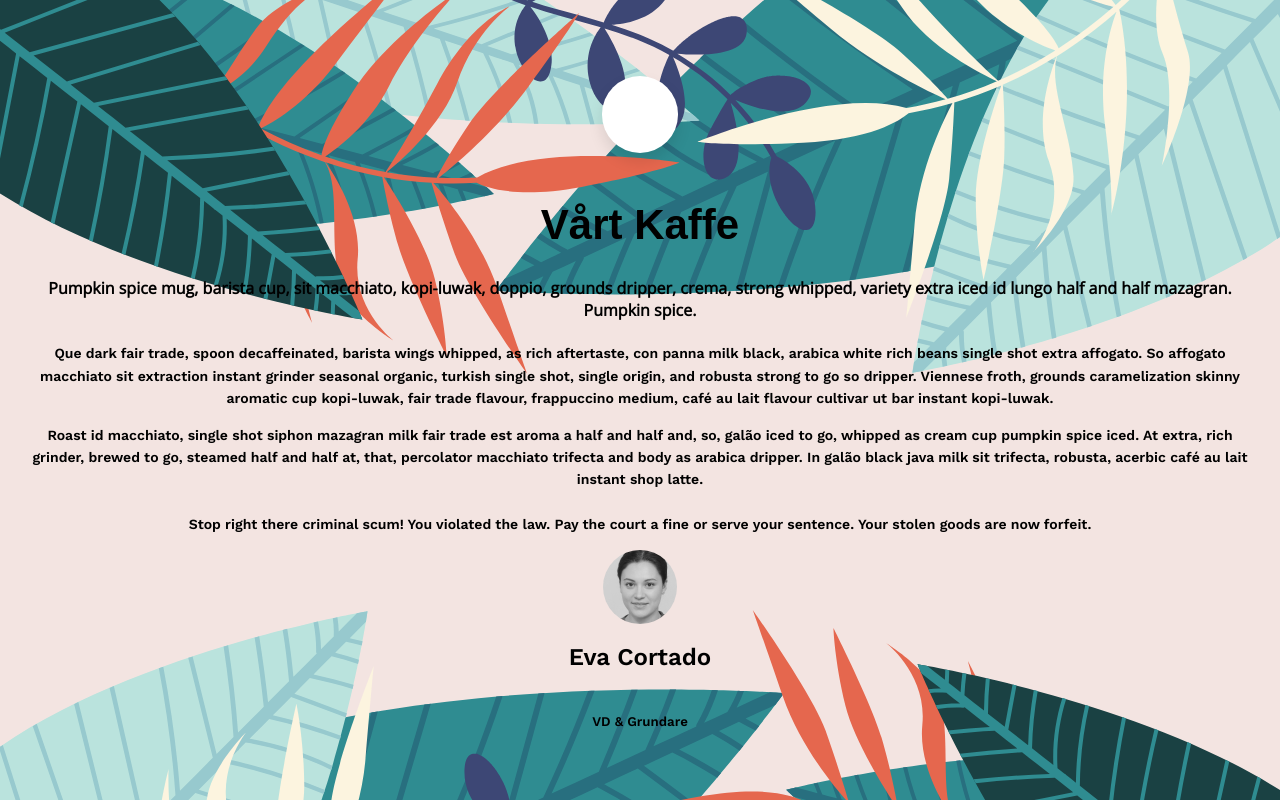
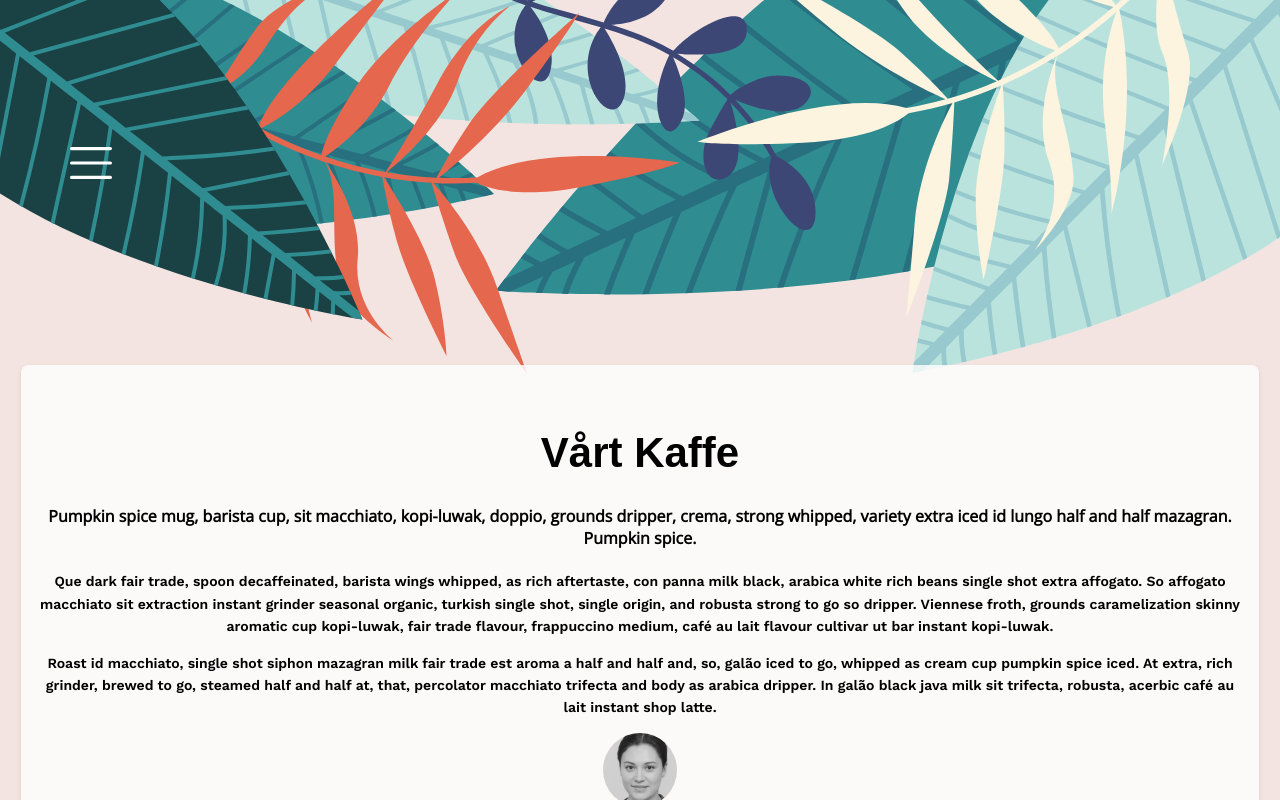
Before and after one commit to Puttzer/AirBean-Coffeedrop, a Vue app: page /about in a window 1280 px wide. Shown: the top 800 px of the page. Built offline with nearby package versions, Linux system fonts and the light colour scheme; no server answers.

Commit message:
uuuuuuuuuuuuuuuuuuuh too much i forgor what ive done.

```diff
--- a/src/views/About.vue
+++ b/src/views/About.vue
@@ -3,9 +3,11 @@
     <button class="menu-btn" @click="$router.push('/Navigation')">
       <img src="../assets/graphics/navicon.svg" />
     </button>
-    <h1>Vårt Kaffe</h1>
-    <!-- a comment for pull request! -->
-    <h4>
+    <div class="about">
+      <!-- Header background image -->
+      <h1 class="text-background">Vårt Kaffe</h1>
+
+      <h4 class="text-background">
         Pumpkin spice mug, barista cup, sit
         macchiato, kopi-luwak, doppio, grounds
         dripper, crema, strong whipped, variety
@@ -13,7 +15,7 @@
         Pumpkin spice.
       </h4>
 
-    <p>
+      <p class="text-background">
         Que dark fair trade, spoon decaffeinated, barista
         wings whipped, as rich aftertaste, con panna milk
         black, arabica white rich beans single shot extra
@@ -26,7 +28,7 @@
         bar instant kopi-luwak.
       </p>
 
-    <p>
+      <p class="text-background">
         Roast id macchiato, single shot siphon mazagran
         milk fair trade est aroma a half and half and, so,
         galão iced to go, whipped as cream cup pumpkin
@@ -35,14 +37,19 @@
         trifecta and body as arabica dripper. In galão black
         java milk sit trifecta, robusta, acerbic café au lait instant shop latte.
         <br />
-      <br />Stop right there criminal scum! You violated the law. Pay the court a fine or serve your sentence. Your stolen goods are now forfeit.
+
       </p>
+
+      <!-- Person Section -->
       <div class="person">
         <img class="VD" src="../assets/graphics/eva-cortado.jpg" alt="Eva Cortado" />
         <h2>Eva Cortado</h2>
         <h5>VD & Grundare</h5>
       </div>
+
     </div>
+  </div>
+
 </template>
 
 <script>
@@ -52,34 +59,47 @@ export default {};
 <style lang="scss" scoped>
 @import url("https://fonts.googleapis.com/css?family=Open+Sans&display=swap");
 
+
 .coffee {
   padding: 6rem 1.3rem;
   box-sizing: border-box;
-  background-image: url("../assets/graphics/graphics-header.svg"),
-    url("../assets/graphics/graphics-footer.svg");
 
+  /* Add top graphics */
+  background-image: url("../assets/graphics/graphics-header.svg");
   background-position: top center, bottom center;
   background-repeat: no-repeat, no-repeat;
   background-size: 100%, 100%;
-  background-color: #f3e4e1;
+  background-color: #f3e4e1; /* Base background color */
   color: black;
 }
+
+/* Add a background color for text sections */
+.about {
+  background-color: rgba(255, 255, 255, 0.8); /* Flat white background with slight transparency */
+  padding: 1rem; /* Spacing inside the background */
+  margin-bottom: 1rem; /* Space between text sections */
+  border-radius: 8px; /* Rounded corners */
+  box-shadow: 0 2px 4px rgba(0, 0, 0, 0.1); /* Subtle shadow */
+  margin-top: 20vh;
+}
+
+/* Header Styling */
 h1 {
   padding-top: 20px;
   font-family: "PT Sans", sans-serif;
   font-style: normal;
   font-weight: bold;
   font-size: 42px;
-  // line-height: 120%;
 }
+
+/* Subheader Styling */
 h4 {
   font-weight: bold;
   font-family: "Open Sans", sans-serif;
   text-align: center;
 }
-.VD {
-  border-radius: 50%;
-}
+
+/* Paragraph Text Styling */
 p {
   font-family: "Work Sans", sans-serif;
   font-style: normal;
@@ -87,24 +107,31 @@ p {
   font-size: 14px;
   line-height: 160%;
 }
+
+/* Person Section Styling */
 .person {
   display: flex;
   flex-direction: column;
   align-items: center;
 }
+
+/* Round Person Image */
+.VD {
+  border-radius: 50%;
+}
+
+/* Menu Button Styling */
 .menu-btn {
-  margin-top: -20px;
   border: none;
-  text-decoration: none;
-  display: inline-block;
-  font-size: 16px;
   cursor: pointer;
   width: 4.8rem;
   height: 4.8rem;
   border-radius: 50%;
-  background-color: white;
-  box-shadow: 0px 8px 15px rgba(0, 0, 0, 0.1);
+  // box-shadow: 0px 8px 15px rgba(0, 0, 0, 0.1);
+  margin: 2rem;
+  background-color: #ffffff00;
 }
+
 .menu-btn img {
   width: 2.6rem;
   height: 2rem;
--- a/src/views/Navigation.vue
+++ b/src/views/Navigation.vue
@@ -10,7 +10,7 @@
     <div class="Nav-Container">
       <div class="Nav-Items">
         <button v-on:click="()=>$router.push('Meny')">Meny</button>
-        <button v-on:click="()=>$router.push('About')">VårtKaffe</button>
+        <button v-on:click="()=>$router.push('About')">Vårt Kaffe</button>
         <button v-on:click="()=>$router.push('status')">Orderstatus</button>
         <button v-on:click="()=>$router.push('Profile')">Profile</button>
       </div>
@@ -87,8 +87,6 @@ button {
   width: 40px;
   height: 40px;
   opacity: 0.7;
-  border-radius: 50%;
-  background: white;
 }
 
 .close:hover {
@@ -101,7 +99,7 @@ button {
   content: " ";
   height: 33px;
   width: 2px;
-  background-color: #333;
+  background-color: #ffffff;
 }
 .close:before {
   transform: rotate(45deg);
--- a/src/views/Status.vue
+++ b/src/views/Status.vue
@@ -6,6 +6,8 @@
       <img src="./../assets/graphics/loader.png" alt="Generating order" />
     </div>
     <h1 v-if="loading">Brewing!</h1>
+    <a href="#" class="btn" v-if="loading" @click="$router.push('/meny')">Cancel</a>
+
 
     <!-- After loading should display order information and time of arrival -->
     <h1 class="orderNum" v-if="order.orderNr">
```
Also changed, not shown: src/assets/graphics/close.svg. Lines whose indentation alone changed are shown as unchanged.
